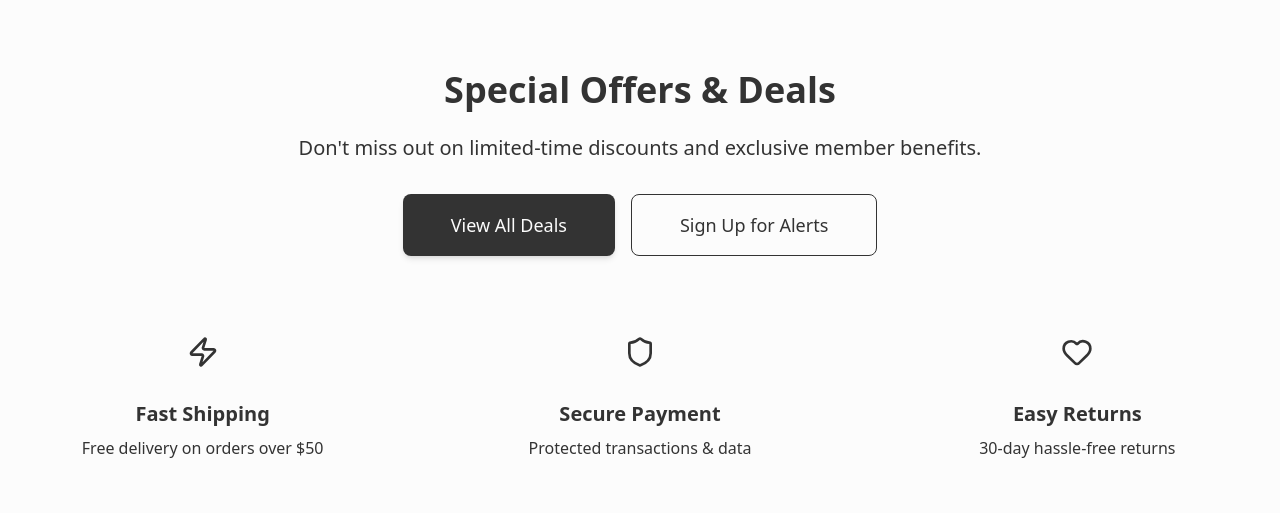
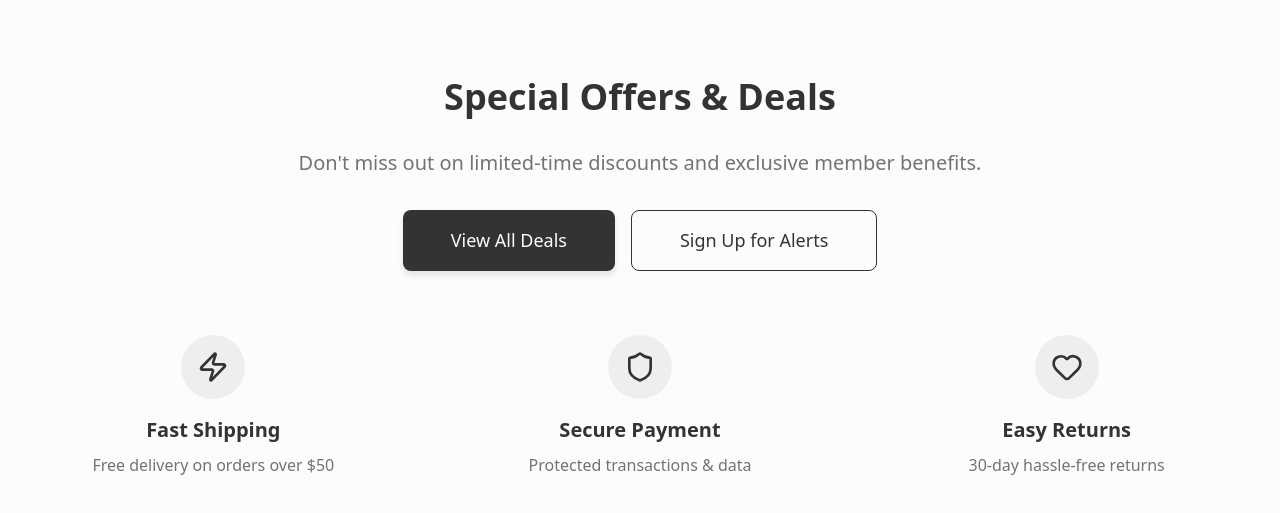
Before and after one commit to ashish-web-developer/tech-store, a React (Vite) app: page / in a window 1280 px wide. Shown: the part 1696-2209 px from the top of the page. Built offline with nearby package versions, Linux system fonts and the light colour scheme; no server answers.

Commit message:
simply footer and hero logic

```diff
--- /dev/null
+++ b/src/components/footer/footer.component.tsx
@@ -0,0 +1,65 @@
+// types
+import type { FC } from "react";
+// icons
+import { Zap, Shield, Heart } from "lucide-react";
+
+// styled components
+import {
+  FooterSection,
+  FooterHeading,
+  FooterSubheading,
+  PrimaryButton,
+  OutlineButton,
+  FeatureIconWrapper,
+  FeatureTitle,
+  FeatureText,
+} from "@/styles/components/footer/footer.style";
+
+const features = [
+  {
+    icon: <Zap className="w-8 h-8" />,
+    title: "Fast Shipping",
+    text: "Free delivery on orders over $50",
+  },
+  {
+    icon: <Shield className="w-8 h-8" />,
+    title: "Secure Payment",
+    text: "Protected transactions & data",
+  },
+  {
+    icon: <Heart className="w-8 h-8" />,
+    title: "Easy Returns",
+    text: "30-day hassle-free returns",
+  },
+];
+
+const Footer: FC = () => {
+  return (
+    <FooterSection>
+      <div className="max-w-screen-xl mx-auto px-4 text-center">
+        <FooterHeading>Special Offers & Deals</FooterHeading>
+        <FooterSubheading>
+          Don't miss out on limited-time discounts and exclusive member
+          benefits.
+        </FooterSubheading>
+
+        <div className="flex flex-col sm:flex-row gap-4 justify-center">
+          <PrimaryButton>View All Deals</PrimaryButton>
+          <OutlineButton>Sign Up for Alerts</OutlineButton>
+        </div>
+
+        <div className="grid grid-cols-1 md:grid-cols-3 gap-8 mt-16">
+          {features.map((feature, index) => (
+            <div key={index} className="text-center">
+              <FeatureIconWrapper>{feature.icon}</FeatureIconWrapper>
+              <FeatureTitle>{feature.title}</FeatureTitle>
+              <FeatureText>{feature.text}</FeatureText>
+            </div>
+          ))}
+        </div>
+      </div>
+    </FooterSection>
+  );
+};
+
+export default Footer;
--- a/src/components/hero/hero.component.tsx
+++ b/src/components/hero/hero.component.tsx
@@ -1,63 +1,46 @@
 // types
 import type { FC } from "react";
-
-// styled theme
-import { useTheme } from "styled-components";
 
 // icons
 import { ShoppingBag, MoveRight } from "lucide-react";
 
+// styled component
+import {
+  HeroSection,
+  HeroTitle,
+  HeroSubtitle,
+  PrimaryButton,
+  OutlineButton,
+} from "@/styles/components/hero/hero.style";
+
 const Hero: FC = () => {
-  const theme = useTheme();
   return (
-    <section
-      style={{
-        backgroundColor: theme.palette.primary.main,
-      }}
-    >
+    <HeroSection>
       <div className="py-8 px-4 mx-auto max-w-screen-xl text-center lg:py-16 lg:px-12">
-        <h1
-          style={{
-            color: theme.palette.info.main,
-          }}
-          className="mb-4 text-4xl font-extrabold tracking-tight leading-none md:text-5xl lg:text-6xl"
-        >
+        <HeroTitle className="mb-4 text-4xl font-extrabold tracking-tight leading-none md:text-5xl lg:text-6xl">
           Premium Tech Collection
-        </h1>
-        <p
-          style={{
-            color: theme.palette.info.light,
-          }}
-          className="mb-8 text-lg font-normal lg:text-xl sm:px-16 xl:px-48 "
-        >
+        </HeroTitle>
+
+        <HeroSubtitle className="mb-8 text-lg font-normal lg:text-xl sm:px-16 xl:px-48">
           Discover the latest in technology with exclusive discounts. From
           smartphones and laptops to headphones and gaming consoles - find
           everything you need with fast shipping and unbeatable prices. Shop Now
-        </p>
+        </HeroSubtitle>
+
         <div className="flex flex-col mb-8 lg:mb-16 space-y-4 sm:flex-row sm:justify-center sm:space-y-0 sm:space-x-4">
-          <button
-            style={{
-              backgroundColor: theme.palette.info.main,
-              color: theme.palette.primary.main,
-            }}
-            className="inline-flex justify-center items-center py-3 px-5 text-base font-medium text-center text-gray-900 rounded-lg"
-          >
+          <PrimaryButton className="inline-flex justify-center items-center py-3 px-5 text-base font-medium rounded-lg">
             <ShoppingBag className="mr-2 -ml-1 w-5 h-5" />
             Shop Now
-          </button>
-          <button
-            style={{
-              color: theme.palette.info.main,
-              border: `1px solid ${theme.palette.info.light}`,
-            }}
-            className="inline-flex justify-center items-center py-3 px-5 text-base font-medium text-center rounded-lg"
-          >
+          </PrimaryButton>
+
+          <OutlineButton className="inline-flex justify-center items-center py-3 px-5 text-base font-medium rounded-lg">
             View Categories
             <MoveRight className="ml-2 -mr-1 w-5 h-5" />
-          </button>
+          </OutlineButton>
         </div>
       </div>
-    </section>
+    </HeroSection>
   );
 };
+
 export default Hero;
--- a/src/components/offer/offer.component.tsx
+++ /dev/null
@@ -1,69 +0,0 @@
-import { Zap, Shield, Heart } from "lucide-react";
-
-// styled theme
-import { useTheme } from "styled-components";
-
-const Offer = () => {
-  const theme = useTheme();
-  return (
-    <section
-      style={{
-        backgroundColor: theme.palette.primary.main,
-        color: theme.palette.info.main,
-      }}
-      className="py-20 bg-muted/30"
-    >
-      <div className="text-center mb-12">
-        <h2 className="text-3xl md:text-4xl font-bold mb-6">
-          Special Offers & Deals
-        </h2>
-        <p className="text-xl text-muted-foreground mb-8">
-          Don't miss out on limited-time discounts and exclusive member
-          benefits.
-        </p>
-        <div className="flex flex-col sm:flex-row gap-4 justify-center">
-          <button
-            style={{
-              backgroundColor: theme.palette.info.main,
-              color: theme.palette.primary.main,
-            }}
-            className="text-lg px-12 py-4 rounded-lg shadow-md transition-colors"
-          >
-            View All Deals
-          </button>
-          <button className="border border-primary text-primary text-lg px-12 py-4 rounded-lg hover:bg-primary/10 transition-colors">
-            Sign Up for Alerts
-          </button>
-        </div>
-      </div>
-
-      <div className="grid grid-cols-1 md:grid-cols-3 gap-8 mt-16">
-        <div className="text-center">
-          <div className="w-16 h-16 bg-primary/10 rounded-full flex items-center justify-center mx-auto mb-4">
-            <Zap className="w-8 h-8 text-primary" />
-          </div>
-          <h3 className="text-xl font-semibold mb-2">Fast Shipping</h3>
-          <p className="text-muted-foreground">
-            Free delivery on orders over $50
-          </p>
-        </div>
-        <div className="text-center">
-          <div className="w-16 h-16 bg-primary/10 rounded-full flex items-center justify-center mx-auto mb-4">
-            <Shield className="w-8 h-8 text-primary" />
-          </div>
-          <h3 className="text-xl font-semibold mb-2">Secure Payment</h3>
-          <p className="text-muted-foreground">Protected transactions & data</p>
-        </div>
-        <div className="text-center">
-          <div className="w-16 h-16 bg-primary/10 rounded-full flex items-center justify-center mx-auto mb-4">
-            <Heart className="w-8 h-8 text-primary" />
-          </div>
-          <h3 className="text-xl font-semibold mb-2">Easy Returns</h3>
-          <p className="text-muted-foreground">30-day hassle-free returns</p>
-        </div>
-      </div>
-    </section>
-  );
-};
-
-export default Offer;
--- a/src/pages/index.page.tsx
+++ b/src/pages/index.page.tsx
@@ -3,7 +3,7 @@ import { useTheme } from "styled-components";
 // components
 import Hero from "@/components/hero/hero.component";
 import ProductsGallery from "@/components/products-gallery/products-gallery.component";
-import Offer from "@/components/offer/offer.component";
+import Offer from "@/components/footer/footer.component";
 import ProductCategory from "@/components/product-category/product-category.component";
 
 // icons
--- /dev/null
+++ b/src/styles/components/footer/footer.style.ts
@@ -0,0 +1,78 @@
+import styled from "styled-components";
+
+const FooterSection = styled.section`
+  background-color: ${({ theme }) => theme.palette.primary.main};
+  color: ${({ theme }) => theme.palette.info.main};
+  padding: 5rem 0;
+`;
+
+const FooterHeading = styled.h2`
+  font-size: 1.875rem;
+  font-weight: 700;
+  margin-bottom: 1.5rem;
+
+  @media (min-width: 768px) {
+    font-size: 2.25rem;
+  }
+`;
+
+const FooterSubheading = styled.p`
+  color: ${({ theme }) => theme.palette.info.light};
+  font-size: 1.25rem;
+  margin-bottom: 2rem;
+`;
+
+const PrimaryButton = styled.button`
+  background-color: ${({ theme }) => theme.palette.info.main};
+  color: ${({ theme }) => theme.palette.primary.main};
+  font-size: 1.125rem;
+  padding: 1rem 3rem;
+  border-radius: 0.5rem;
+  box-shadow: 0 4px 6px rgba(0, 0, 0, 0.1);
+  transition: background-color 0.3s;
+`;
+
+const OutlineButton = styled.button`
+  font-size: 1.125rem;
+  padding: 1rem 3rem;
+  border-radius: 0.5rem;
+  border: 1px solid ${({ theme }) => theme.palette.info.main};
+  color: ${({ theme }) => theme.palette.info.main};
+  transition: background-color 0.3s;
+
+  &:hover {
+    background-color: ${({ theme }) => theme.palette.info.light}1A;
+  }
+`;
+
+const FeatureIconWrapper = styled.div`
+  width: 4rem;
+  height: 4rem;
+  background-color: ${({ theme }) => theme.palette.info.light}1A;
+  border-radius: 9999px;
+  display: flex;
+  align-items: center;
+  justify-content: center;
+  margin: 0 auto 1rem;
+`;
+
+const FeatureTitle = styled.h3`
+  font-size: 1.25rem; /* text-xl */
+  font-weight: 600;
+  margin-bottom: 0.5rem;
+`;
+
+const FeatureText = styled.p`
+  color: ${({ theme }) => theme.palette.info.light};
+`;
+
+export {
+  FooterSection,
+  FooterHeading,
+  FooterSubheading,
+  PrimaryButton,
+  OutlineButton,
+  FeatureIconWrapper,
+  FeatureTitle,
+  FeatureText,
+};
--- /dev/null
+++ b/src/styles/components/hero/hero.style.ts
@@ -0,0 +1,31 @@
+import styled from "styled-components";
+
+const HeroSection = styled.section`
+  background-color: ${({ theme }) => theme.palette.primary.main};
+`;
+
+const HeroTitle = styled.h1`
+  color: ${({ theme }) => theme.palette.info.main};
+`;
+
+const HeroSubtitle = styled.p`
+  color: ${({ theme }) => theme.palette.info.light};
+`;
+
+const PrimaryButton = styled.button`
+  background-color: ${({ theme }) => theme.palette.info.main};
+  color: ${({ theme }) => theme.palette.primary.main};
+`;
+
+const OutlineButton = styled.button`
+  color: ${({ theme }) => theme.palette.info.main};
+  border: 1px solid ${({ theme }) => theme.palette.info.light};
+`;
+
+export {
+    HeroSection,
+    HeroTitle,
+    HeroSubtitle,
+    PrimaryButton,
+    OutlineButton
+}
```
